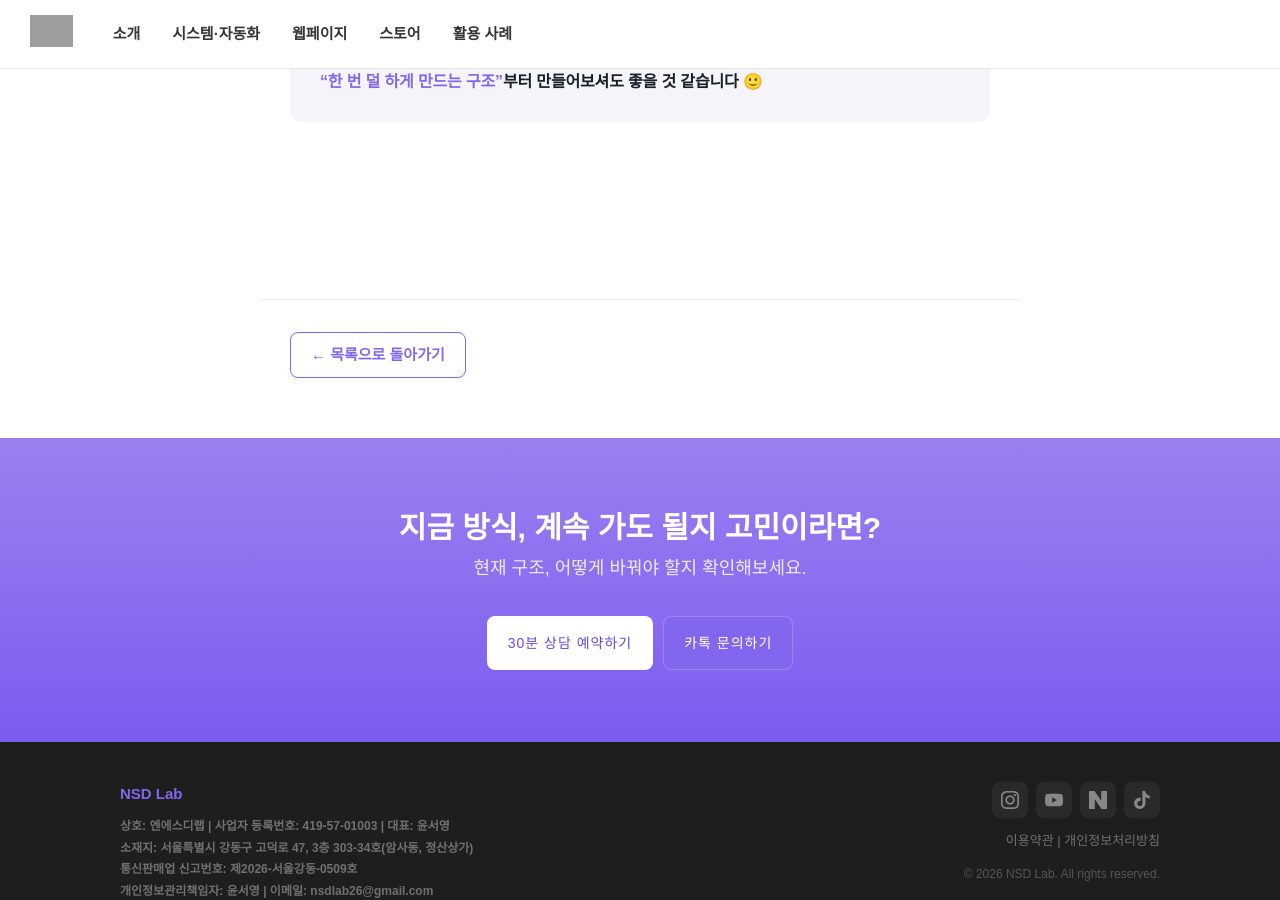
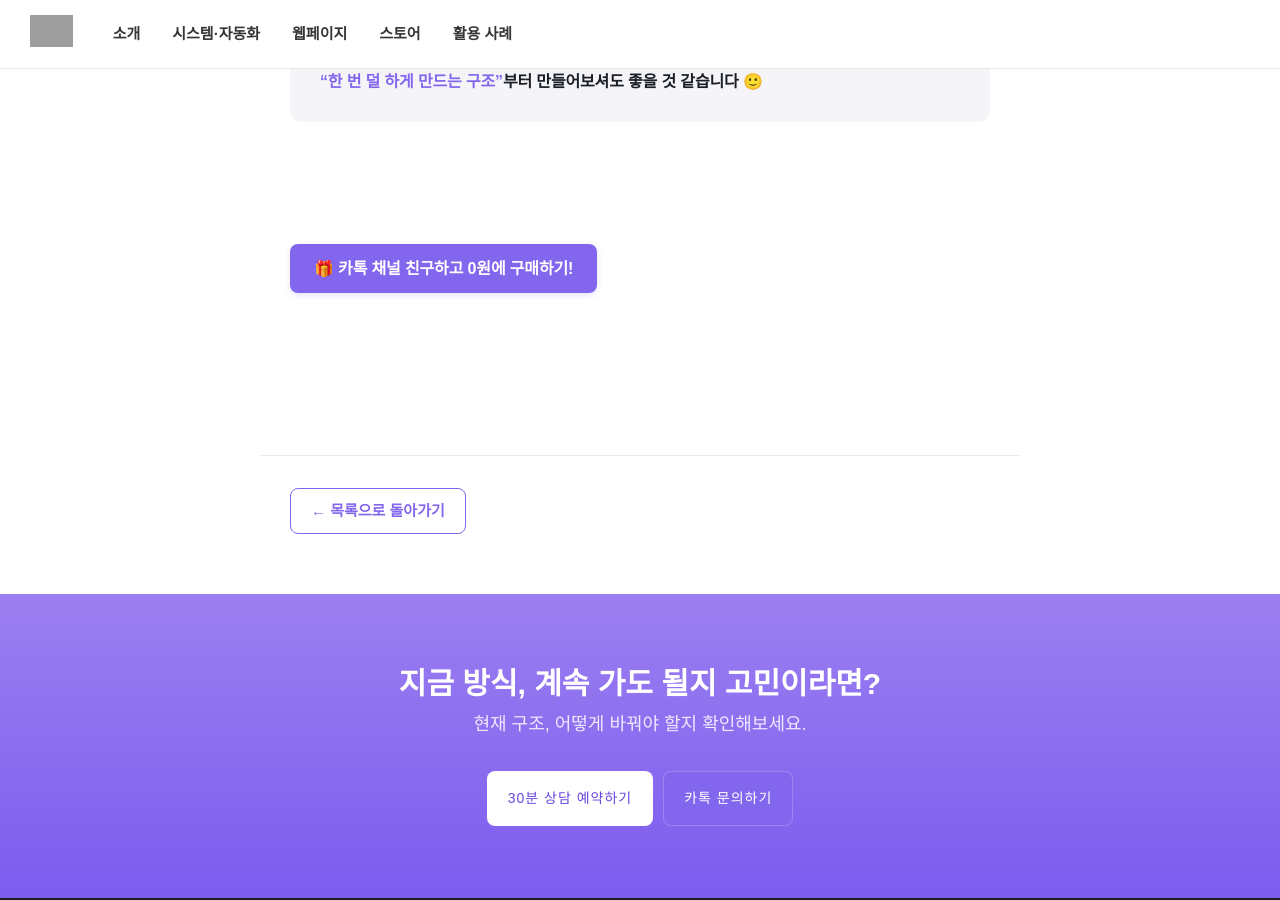
Before and after one commit to nsdlab26/blog, a Jekyll site: the page built from _posts/2026-03-20-sns-automation.md, in a window 1280 px wide and 900 px high, scrolled down 3680 px. Built offline with Jekyll 4.4.1, drawn with Linux system fonts in a browser that asks for light colours; some web fonts are replaced; grey boxes are pictures that could not be loaded.

Commit message:
Update 2026-03-20-sns-automation.md

```diff
--- a/_posts/2026-03-20-sns-automation.md
+++ b/_posts/2026-03-20-sns-automation.md
@@ -65,5 +65,12 @@ meta_description: "영상 하나로 블로그 글까지. 영상 스크립트 기
 <p style="font-size: 16px; font-weight: 400; line-height: 1.8; color: #1a1f27; margin-bottom: 32px;"> </p>
 <div style="font-size: 16px; font-weight: bold; color: #1a1f27; background-color: #f5f4f8; padding: 25px 30px; border-radius: 12px; line-height: 1.8;">혹시 비슷하게 반복 작업에 시간을 쓰고 계신다면, 지금 당장 사람을 대체하는 완벽한 자동화보다는<br /> <strong style="color: #8366ee; font-weight: bold;">“한 번 덜 하게 만드는 구조”</strong>부터 만들어보셔도 좋을 것 같습니다 🙂</div>
 </section>
+  <br>
+<!-- 카톡 채널 링크 섹션 -->
+<section style="margin-top: 50px; margin-bottom: 20px;">
+    <a href="https://www.nsdlab.kr/main/?idx=13" target="_blank" style="display: inline-block; padding: 12px 24px; font-size: 16px; font-weight: bold; color: #ffffff; background-color: #8366ee; border-radius: 8px; text-decoration: none; box-shadow: 0 2px 6px rgba(131, 102, 238, 0.2);">
+        🎁 카톡 채널 친구하고 0원에 구매하기!
+    </a>
+</section>
 <p style="margin-top: 32px;"> </p>
 </div>
```
